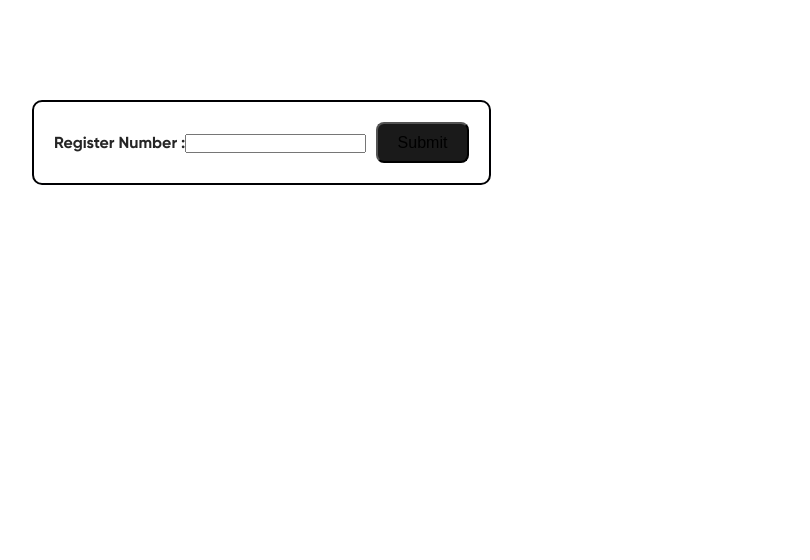
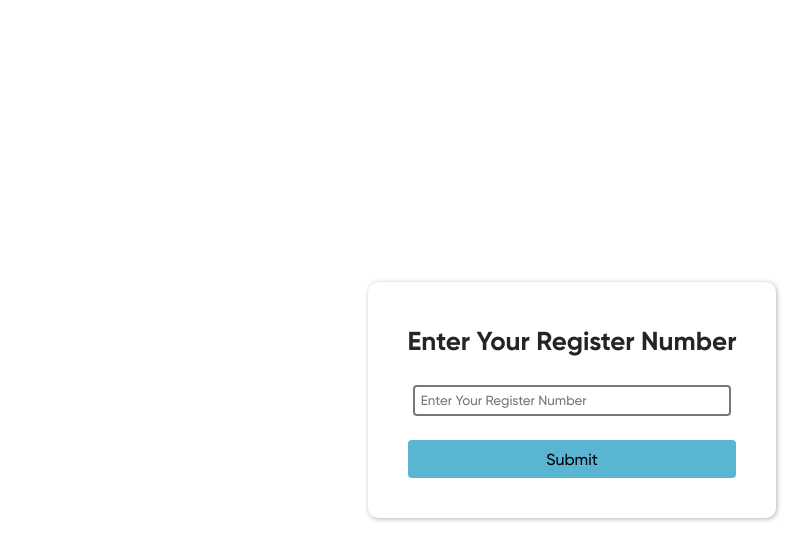
Before and after one commit to chieftain-defutura/dehustle-result, a React (Vite) app: page / in a window 1280 px wide. Shown: the top 560 px of the page, without its empty margins (68-878 px from the left). Built offline with nearby package versions, Linux system fonts and the light colour scheme.

Commit message:
chore:push

```diff
--- a/package.json
+++ b/package.json
@@ -11,12 +11,15 @@
   "dependencies": {
     "axios": "^1.3.4",
     "formik": "^2.2.9",
+    "number-to-words": "^1.2.4",
     "react": "^18.2.0",
     "react-confetti": "^6.1.0",
     "react-dom": "^18.2.0",
+    "to-words": "^3.5.0",
     "yup": "^1.0.2"
   },
   "devDependencies": {
+    "@types/number-to-words": "^1.2.1",
     "@types/react": "^18.0.27",
     "@types/react-dom": "^18.0.10",
     "@vitejs/plugin-react": "^3.1.0",
--- a/src/App.css
+++ b/src/App.css
@@ -3,18 +3,49 @@
   padding: 0%;
 }
 .student_number {
-  border: 2px solid #000003;
-  padding: 20px;
+  display: flex;
+  flex-direction: column;
+  gap: 4px;
+  justify-items: center;
+  align-items: center;
+  padding: 40px;
   border-radius: 10px;
+  box-shadow: 1px 1px 5px rgba(0, 0, 0, 0.3);
 }
+input {
+  width: 92%;
+  padding: 6px;
+  border: 2px solid #777777;
+  border-radius: 4px;
+  background-color: transparent;
+  color: #252525;
+  margin: 0%;
+  font-family: "Gilroy-Medium";
+  margin-top: 20px;
+}
+label {
+  font-size: 26px;
+}
+
 .student_number button {
-  border-radius: 8px;
+  border-radius: 4px;
   padding: 0.6em 1.2em;
   font-size: 1em;
   font-weight: 500;
-  background-color: #1a1a1a;
+  margin-top: 20px;
+  background-color: rgb(90, 181, 211);
   cursor: pointer;
-  margin-left: 10px;
+  width: 100%;
+  border: none;
+  outline: none;
+  font-family: "Gilroy-Medium";
+}
+.msg {
+  font-size: 12px;
+  color: tomato;
+  transition: 0.5s;
+  width: 94%;
+  scroll-behavior: smooth;
 }
 .result {
   color: #252525;
@@ -22,19 +53,19 @@
   padding: 24px;
   transition: 0.5s;
   box-shadow: 1px 1px 5px rgba(0, 0, 0, 0.3);
-  margin: 50px 300px;
+  max-width: 400px;
+  width: 100%;
 }
 .exam_result {
   place-items: center;
-  margin-left: 50px;
+  color: #252525;
+  width: 100%;
+  height: 100vh;
+  position: relative;
+  display: grid;
+  place-items: center;
 }
-.msg {
-  color: #252525;
-}
-.exam_result {
-  color: #252525;
-  margin: 100px;
-}
+
 .user_name {
   display: flex;
   gap: 24px;
@@ -57,11 +88,10 @@
   border-radius: 10px;
   display: flex;
   justify-content: space-between;
+  cursor: pointer;
+  transition: 0.2s;
 }
-.logout button:hover {
-  color: #252525;
-  background-color: tomato;
-}
+
 th {
   font-weight: 500;
   font-size: 14px;
@@ -112,7 +142,7 @@ td {
   justify-content: space-between;
   justify-items: center;
   align-items: center;
-  padding: 12px;
+  padding: 12px 24px;
   margin: 32px 8px 8px 8px;
   border: 1px solid #777777;
   border-radius: 5px;
@@ -129,5 +159,12 @@ td {
 .totalmark span {
   font-size: 14px;
   font-weight: 500;
+  padding-left: 6px;
   color: #777777;
 }
+#pass {
+  color: green;
+}
+#fail {
+  color: tomato;
+}
--- a/src/App.tsx
+++ b/src/App.tsx
@@ -6,7 +6,7 @@ import * as Yup from "yup";
 import { baseURL } from "./api";
 import user from "./assets/icons/user.svg";
 import Confetti from "react-confetti";
-
+import { ToWords } from "to-words";
 interface IData {
   _id: string;
   registerNumber: string;
@@ -33,6 +33,7 @@ const App = () => {
   });
 
   const [userData, setUserData] = useState<IData | null>(null);
+  const [word, setWord] = useState("");
 
   const handleSubmit = async (values: any) => {
     try {
@@ -45,6 +46,30 @@ const App = () => {
       console.log(error);
     }
   };
+  // useEffect(() => {
+
+  //     const toWords = new ToWords();
+  //     const word= toWords.convert(words);
+  //     setWord(word)
+  //   }
+  // }, [])
+
+  useEffect(() => {
+    if (!userData) return;
+    const total = userData.subject.reduce((acc, b) => {
+      return acc + b.theory + b.practical;
+    }, 0);
+    console.log(total);
+    const toWords = new ToWords();
+    const word = toWords.convert(total);
+    setWord(word);
+
+    const resu = userData.subject.every((b, acc) =>
+      b.theory + b.practical > 35 ? console.log("Pass") : console.log("Fail")
+    );
+    console.log(resu);
+  }, [userData]);
+
   return (
     <>
       <div className="exam_result">
@@ -59,19 +84,22 @@ const App = () => {
             {({ values, handleChange, handleBlur, touched, errors }) => (
               <Form>
                 <div className="student_number">
-                  <label htmlFor="">Register Number :</label>
-                  <Field name="registerNumber" />
+                  <label htmlFor="">Enter Your Register Number</label>
+                  <Field
+                    name="registerNumber"
+                    placeholder="Enter Your Register Number"
+                  />
+                  <ErrorMessage
+                    name="registerNumber"
+                    render={(msg) => (
+                      <div className="msg">
+                        *No student found with this register number
+                      </div>
+                    )}
+                  />
 
                   <button type="submit">Submit</button>
                 </div>
-                <ErrorMessage
-                  name="registerNumber"
-                  render={(msg) => (
-                    <div className="msg">
-                      No student found with this register number
-                    </div>
-                  )}
-                />
               </Form>
             )}
           </Formik>
@@ -102,9 +130,7 @@ const App = () => {
                 </div>
               </div>
             </div>
-            <div className="confetti">
-              <Confetti />
-            </div>
+
             <div className="subject">
               <table>
                 <tr>
@@ -116,6 +142,15 @@ const App = () => {
                 {userData.subject.map((f, index) => {
                   return (
                     <>
+                      <div className="confetti">
+                        {userData.subject.every(
+                          (b) => b.theory + b.practical > 35
+                        ) ? (
+                          <Confetti />
+                        ) : (
+                          ""
+                        )}
+                      </div>
                       <tr key={index}>
                         <td>{f.subjectName}</td>
                         <td>
@@ -125,9 +160,11 @@ const App = () => {
                         </td>
                         <td>{Number(f.theory) + Number(f.practical)}</td>
                         <td>
-                          {Number(f.theory) + Number(f.practical) > 35
-                            ? "Pass"
-                            : "Fail"}
+                          {Number(f.theory) + Number(f.practical) > 35 ? (
+                            <p id="pass">Pass</p>
+                          ) : (
+                            <p id="fail">Fail</p>
+                          )}
                         </td>
                       </tr>
                     </>
@@ -139,14 +176,14 @@ const App = () => {
                 <p>
                   {userData.subject.reduce((acc, b) => {
                     return acc + b.theory + b.practical;
-                  }, 0)}{" "}
-                  <span>(Four Three Five)</span>
+                  }, 0)}
+                  <span>({word})</span>
                 </p>
-                {/* <h3>
-                  {userData.subject.every((acc, b) => {
-                    return acc+ b.theory + b.practical > 35 ? "Pass" : "Fail";
-                  })}
-                </h3> */}
+                {userData.subject.every((b) => b.theory + b.practical > 35) ? (
+                  <p id="pass">Pass</p>
+                ) : (
+                  <p id="fail">Fail</p>
+                )}
               </div>
             </div>
           </div>
@@ -157,3 +194,6 @@ const App = () => {
 };
 
 export default App;
+function setWord(word: string) {
+  throw new Error("Function not implemented.");
+}
--- a/src/index.css
+++ b/src/index.css
@@ -1,5 +1,5 @@
 :root {
-  font-family: "Gilroy-Bold ";
+  font-family: "Gilroy-Bold";
   line-height: 1.5;
   font-weight: 400;
   scroll-behavior: smooth;
@@ -12,7 +12,7 @@
   -webkit-text-size-adjust: 100%;
 }
 @font-face {
-  font-family: "Gilroy-Bold ";
+  font-family: "Gilroy-Bold";
   src: url(./assets/fonts/Gilroy-Bold.ttf);
 }
 @font-face {
@@ -20,35 +20,20 @@
   src: url(./assets/fonts/Gilroy-Light.ttf);
 }
 @font-face {
-  font-family: "Gilroy-Medium ";
+  font-family: "Gilroy-Medium";
   src: url(./assets/fonts/Gilroy-Medium.ttf);
 }
 
 body {
   margin: 0;
-  display: flex;
-  place-items: center;
+  overflow: hidden;
 }
 
 h1 {
   font-size: 3.2em;
   line-height: 1.1;
 }
-
-button:focus,
-button:focus-visible {
-  outline: 4px auto -webkit-focus-ring-color;
+button {
+  border: none;
+  outline: none;
 }
-
-@media (prefers-color-scheme: light) {
-  :root {
-    color: #213547;
-    background-color: #ffffff;
-  }
-  a:hover {
-    color: #747bff;
-  }
-  button {
-    background-color: #f9f9f9;
-  }
-}
```
Also changed, not shown: 1 other file (tests, documents, lock files or other folders).
